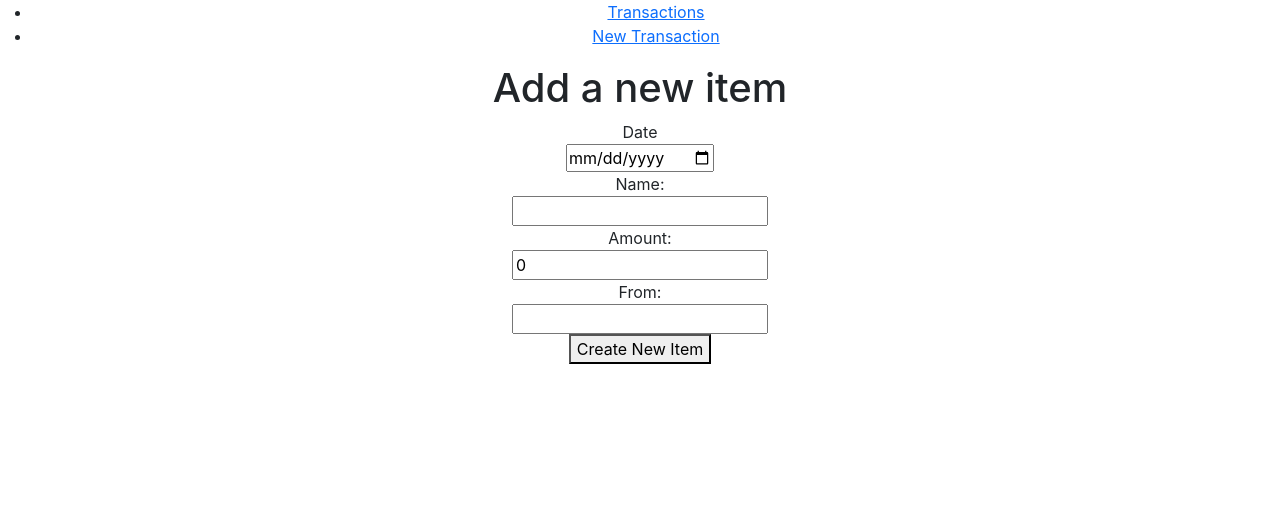
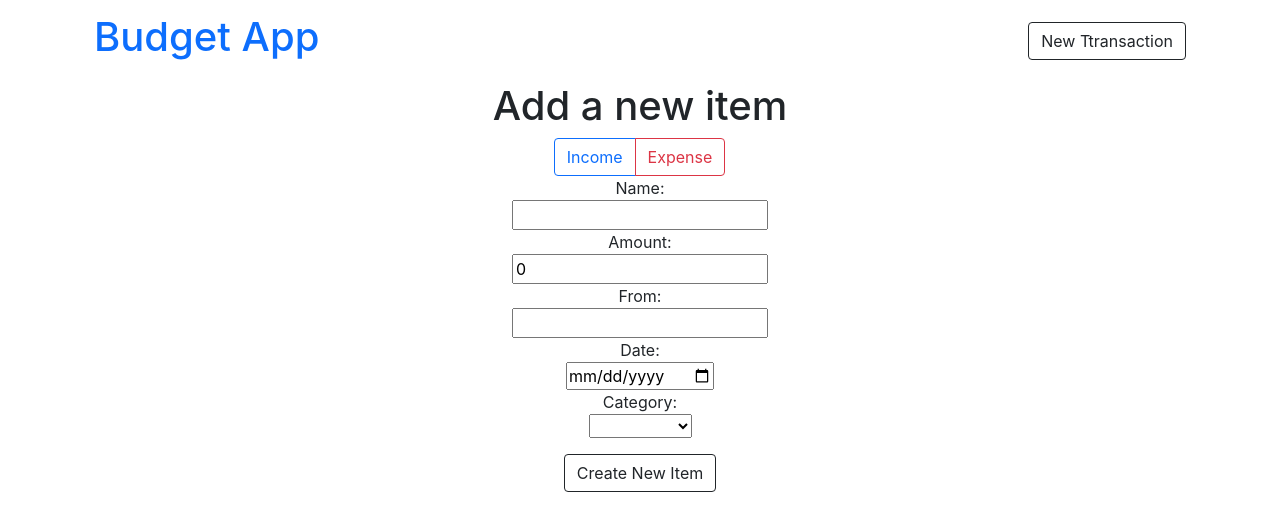
Before and after one commit to lgxxhi/Budget-App-Front, a React (Create React App) app: page /transactions/new-transaction in a window 1280 px wide. Shown: the top 530 px of the page. Built offline with nearby package versions, Linux system fonts and the light colour scheme.

Commit message:
Functionality Completed

```diff
--- a/package.json
+++ b/package.json
@@ -7,6 +7,7 @@
     "@testing-library/react": "^13.4.0",
     "@testing-library/user-event": "^13.5.0",
     "axios": "^1.4.0",
+    "moment": "^2.29.4",
     "react": "^18.2.0",
     "react-dom": "^18.2.0",
     "react-router-dom": "^6.14.1",
--- a/src/components/AddTransaction/AddTransaction.js
+++ b/src/components/AddTransaction/AddTransaction.js
@@ -10,6 +10,8 @@ function AddTransaction() {
   const [amountState, setAmountState] = useState(0);
   const [dateState, setDateState] = useState("");
   const [fromState, setFromState] = useState("");
+  const [categoryState, setCategoryState] = useState("");
+  const [transactionType, setTransactionType] = useState(-1);
 
   async function handleOnSubmit(e) {
     e.preventDefault();
@@ -18,19 +20,20 @@ function AddTransaction() {
       let result = await axios.post(`http://localhost:3001/transactions/`, {
         id: uuidv4(),
         itemName: itemNameState,
-        amount: Number(amountState),
+        amount: Number(amountState) * transactionType,
         from: fromState,
         date: dateState,
+        category: categoryState,
       });
 
-      console.log(result);
+      // console.log(result);
 
       setItemNameState("");
       setAmountState(0);
       setDateState("");
       setFromState("");
 
-      navigate("/transactions");
+      navigate(`/transactions/${result.data[result.data.length - 1].id}`);
     } catch (e) {
       console.log(e);
     }
@@ -42,15 +45,34 @@ function AddTransaction() {
         <h1>Add a new item</h1>
       </div>
       <form onSubmit={handleOnSubmit}>
-        <div>
-          <label>Date</label>
-          <br />
+        <div
+          class="btn-group"
+          role="group"
+          aria-label="Basic radio toggle button group"
+        >
           <input
-            type="date"
-            value={dateState}
-            onChange={(e) => setDateState(e.target.value)}
-            required
+            onClick={() => setTransactionType(1)}
+            type="radio"
+            class="btn-check"
+            name="btnradio"
+            id="btnradio1"
+            autocomplete="off"
           />
+          <label class="btn btn-outline-primary" for="btnradio1">
+            Income
+          </label>
+
+          <input
+            onClick={() => setTransactionType(-1)}
+            type="radio"
+            class="btn-check"
+            name="btnradio"
+            id="btnradio3"
+            autocomplete="off"
+          />
+          <label class="btn btn-outline-danger" for="btnradio3">
+            Expense
+          </label>
         </div>
 
         <div>
@@ -68,6 +90,8 @@ function AddTransaction() {
           <br />
           <input
             type="number"
+            step={".01"}
+            min={0}
             value={amountState}
             onChange={(e) => setAmountState(e.target.value)}
             required
@@ -83,8 +107,31 @@ function AddTransaction() {
             required
           />
         </div>
-
-        <button>Create New Item</button>
+        <div>
+          <label>Date:</label>
+          <br />
+          <input
+            type="date"
+            value={dateState}
+            onChange={(e) => setDateState(e.target.value)}
+            required
+          />
+        </div>
+        <div>
+          <label>Category:</label>
+          <br />
+          <select onChange={(e) => setCategoryState(e.target.value)}>
+            <option value=""></option>
+            <option value="Income">Income</option>
+            <option value="Groceries">Groceries</option>
+            <option value="Food">Food</option>
+            <option value="Pets">Pets</option>
+            <option value="Medical">Medical</option>
+            <option value="Recreation">Recreation</option>
+            <option value="Other">Other</option>
+          </select>
+        </div>
+        <button className="mt-3 btn btn-outline-dark">Create New Item</button>
       </form>
     </div>
   );
--- a/src/components/EditTransaction/EditTransaction.js
+++ b/src/components/EditTransaction/EditTransaction.js
@@ -1,7 +1,6 @@
 import React, { useState, useEffect } from "react";
 import { useNavigate, useParams } from "react-router-dom";
 import axios from "axios";
-const { v4: uuidv4 } = require("uuid");
 
 function EditTransaction() {
   let navigate = useNavigate();
@@ -12,6 +11,8 @@ function EditTransaction() {
   const [amountState, setAmountState] = useState(0);
   const [dateState, setDateState] = useState("");
   const [fromState, setFromState] = useState("");
+  const [categoryState, setCategoryState] = useState("");
+  const [transactionType, setTransactionType] = useState(-1);
 
   useEffect(() => {
     handleFetch();
@@ -23,12 +24,13 @@ function EditTransaction() {
 
       console.log(result.data);
 
-      const { itemName, amount, date, from } = result.data;
+      const { itemName, amount, date, from, category } = result.data;
 
       setAmountState(amount);
       setDateState(date);
       setFromState(from);
       setItemNameState(itemName);
+      setCategoryState(category);
     } catch (e) {
       console.log(e);
     }
@@ -40,9 +42,10 @@ function EditTransaction() {
     try {
       let result = await axios.put(`http://localhost:3001/transactions/${id}`, {
         itemName: itemNameState,
-        amount: Number(amountState),
+        amount: Number(amountState) * transactionType,
         from: fromState,
         date: dateState,
+        category: categoryState,
       });
 
       alert("Updated!");
@@ -58,17 +61,57 @@ function EditTransaction() {
       <div>
         <h1>Edit</h1>
       </div>
+
       <form onSubmit={handleOnSubmit}>
+        <div
+          class="btn-group"
+          role="group"
+          aria-label="Basic radio toggle button group"
+        >
+          <input
+            onClick={() => setTransactionType(1)}
+            type="radio"
+            class="btn-check"
+            name="btnradio"
+            id="btnradio1"
+            autocomplete="off"
+          />
+          <label class="btn btn-outline-primary" for="btnradio1">
+            Income
+          </label>
+
+          <input
+            onClick={() => setTransactionType(-1)}
+            type="radio"
+            class="btn-check"
+            name="btnradio"
+            id="btnradio3"
+            autocomplete="off"
+          />
+          <label class="btn btn-outline-danger" for="btnradio3">
+            Expense
+          </label>
+        </div>
         <div>
-          <label>Item Name:</label>
+          <label>Name:</label>
           <br />
           <input
             type="text"
             value={itemNameState}
             onChange={(e) => setItemNameState(e.target.value)}
           />
+        </div>{" "}
+        <div>
+          <label>Amount:</label>
+          <br />
+          <input
+            type="number"
+            step={".01"}
+            min={0}
+            value={amountState}
+            onChange={(e) => setAmountState(e.target.value)}
+          />
         </div>
-
         <div>
           <label>From:</label>
           <br />
@@ -88,16 +131,23 @@ function EditTransaction() {
           />
         </div>
         <div>
-          <label>Amount:</label>
+          <label>Category:</label>
           <br />
-          <input
-            type="number"
-            value={amountState}
-            onChange={(e) => setAmountState(e.target.value)}
-          />
+          <select
+            value={categoryState}
+            onChange={(e) => setCategoryState(e.target.value)}
+          >
+            <option value=""></option>
+            <option value="Income">Income</option>
+            <option value="Groceries">Groceries</option>
+            <option value="Food">Food</option>
+            <option value="Pets">Pets</option>
+            <option value="Medical">Medical</option>
+            <option value="Recreation">Recreation</option>
+            <option value="Other">Other</option>
+          </select>
         </div>
-
-        <button>Submit</button>
+        <button className="mt-3">Submit</button>
       </form>
     </div>
   );
--- a/src/components/Nav/Nav.js
+++ b/src/components/Nav/Nav.js
@@ -3,15 +3,15 @@ import { Link } from "react-router-dom";
 
 function Nav() {
   return (
-    <nav>
-      <ul>
-        <li>
-          <Link to={"/transactions"}>Transactions</Link>
-        </li>
-        <li>
-          <Link to={"/transactions/new-transaction"}>New Transaction</Link>
-        </li>
-      </ul>
+    <nav className="navbar bg-body-tertiary container">
+      <div className="container-fluid">
+        <Link to={"/transactions"} className="navbar-brand">
+          <h1>Budget App</h1>
+        </Link>
+        <Link to={"/transactions/new-transaction"}>
+          <button className="btn btn-outline-dark">New Ttransaction</button>
+        </Link>
+      </div>
     </nav>
   );
 }
--- a/src/components/ShowTransaction/ShowTransaction.js
+++ b/src/components/ShowTransaction/ShowTransaction.js
@@ -1,6 +1,7 @@
 import React, { useState, useEffect } from "react";
 import axios from "axios";
 import { useNavigate, useParams } from "react-router-dom";
+import moment from "moment";
 
 function ShowTransaction() {
   const { id } = useParams();
@@ -41,30 +42,40 @@ function ShowTransaction() {
   }
 
   return (
-    <div>
-      <div>
-        <h1>Show</h1>
-      </div>
-      <div className="card mb-3 container">
-        <div className="card-body">
-          <h2 className="card-title">
-            {transactionArray.itemName} - {transactionArray.from}
-          </h2>
-          <h5>{transactionArray.amount}</h5>
+    <div className="container">
+      <h2 className="my-3">Transaction Details</h2>
+
+      <div class="card text-center mb-3">
+        <div class="card-body">
+          <h3 class="card-title">{transactionArray.itemName}</h3>
+          <p class="card-text">${transactionArray.amount}</p>
+          <p class="card-text">
+            <strong>{transactionArray.from}</strong>
+          </p>
           <p className="card-text">
-            <small>
-              <strong>Days since last crisis: </strong>
-              {transactionArray.date}
-            </small>
+            <strong>Transaction Date: </strong>
+            {moment(transactionArray.date).format("LL")}{" "}
           </p>
+          <p>
+            <strong>Category: </strong>
+            {transactionArray.category}
+          </p>
+          <p>
+            <strong>Transaction Type: </strong>
+          </p>
+          <a
+            onClick={() => navigate("/transactions")}
+            class="btn btn-outline-dark"
+          >
+            Back
+          </a>
+          <a onClick={() => handleEdit(id)} class="btn btn-outline-dark mx-3">
+            Edit
+          </a>
+          <a onClick={() => handleDeleteById(id)} class="btn btn-outline-dark">
+            Delete
+          </a>
         </div>
-      </div>
-      <div className="text-center ">
-        <button onClick={() => navigate("/transactions")}>Back</button>
-        <button className="mx-5" onClick={() => handleEdit(id)}>
-          Edit
-        </button>
-        <button onClick={() => handleDeleteById(id)}>Delete</button>
       </div>
     </div>
   );
--- a/src/components/Transactions/Transactions.js
+++ b/src/components/Transactions/Transactions.js
@@ -1,6 +1,7 @@
 import React, { useState, useEffect } from "react";
 import axios from "axios";
 import { useNavigate } from "react-router-dom";
+import moment from "moment";
 
 function Transactions() {
   let navigate = useNavigate();
@@ -15,6 +16,9 @@ function Transactions() {
   async function fetchData() {
     try {
       let result = await axios.get("http://localhost:3001/transactions");
+      for (let i of result.data) {
+        setTotal((total += i.amount));
+      }
 
       setTransactionArray(result.data);
     } catch (e) {
@@ -22,15 +26,33 @@ function Transactions() {
     }
   }
 
+  function handleColor(amount) {
+    if (amount <= 0) {
+      return "text-danger";
+    } else {
+      return "text-primary";
+    }
+  }
+
+  function handleTotalColor(total) {
+    if (total < 0) {
+      return "text-danger";
+    } else if (total <= 100) {
+      return "text-warning";
+    } else {
+      return "text-success";
+    }
+  }
+
   return (
     <div>
+      <div>
+        <h2>
+          Bank Account Total:{" "}
+          <span className={handleTotalColor(total)}>{total}</span>
+        </h2>
+      </div>
       <table className="table caption-top container">
-        <caption>
-          <big>
-            <strong>Transactions</strong>
-          </big>
-        </caption>
-
         <tbody>
           {transactionArray.map(({ itemName, date, amount, id }) => {
             return (
@@ -39,10 +61,12 @@ function Transactions() {
                 onClick={() => navigate(`/transactions/${id}`)}
                 key={id}
               >
-                <td>{date}</td>
+                <td>{moment(date).format("LL")}</td>
                 <td>{itemName}</td>
                 <td></td>
-                <td>{amount}</td>
+                <td>
+                  <span className={handleColor(amount)}>{amount}</span>
+                </td>
               </tr>
             );
           })}
--- a/src/index.js
+++ b/src/index.js
@@ -4,8 +4,4 @@ import "./index.css";
 import App from "./App";
 
 const root = ReactDOM.createRoot(document.getElementById("root"));
-root.render(
-  <React.StrictMode>
-    <App />
-  </React.StrictMode>
-);
+root.render(<App />);
```
Also changed, not shown: public/index.html (+4 -4 lines), 1 other file (tests, documents, lock files or other folders).
